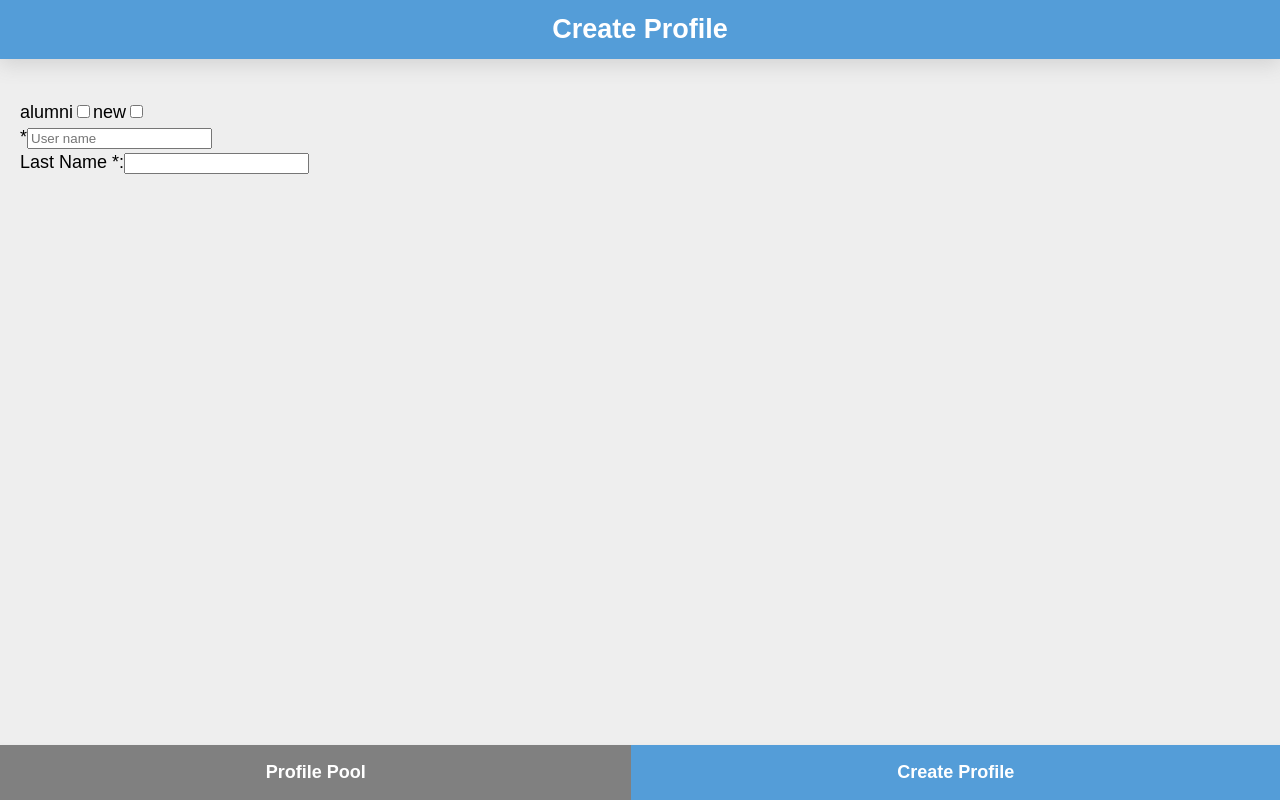
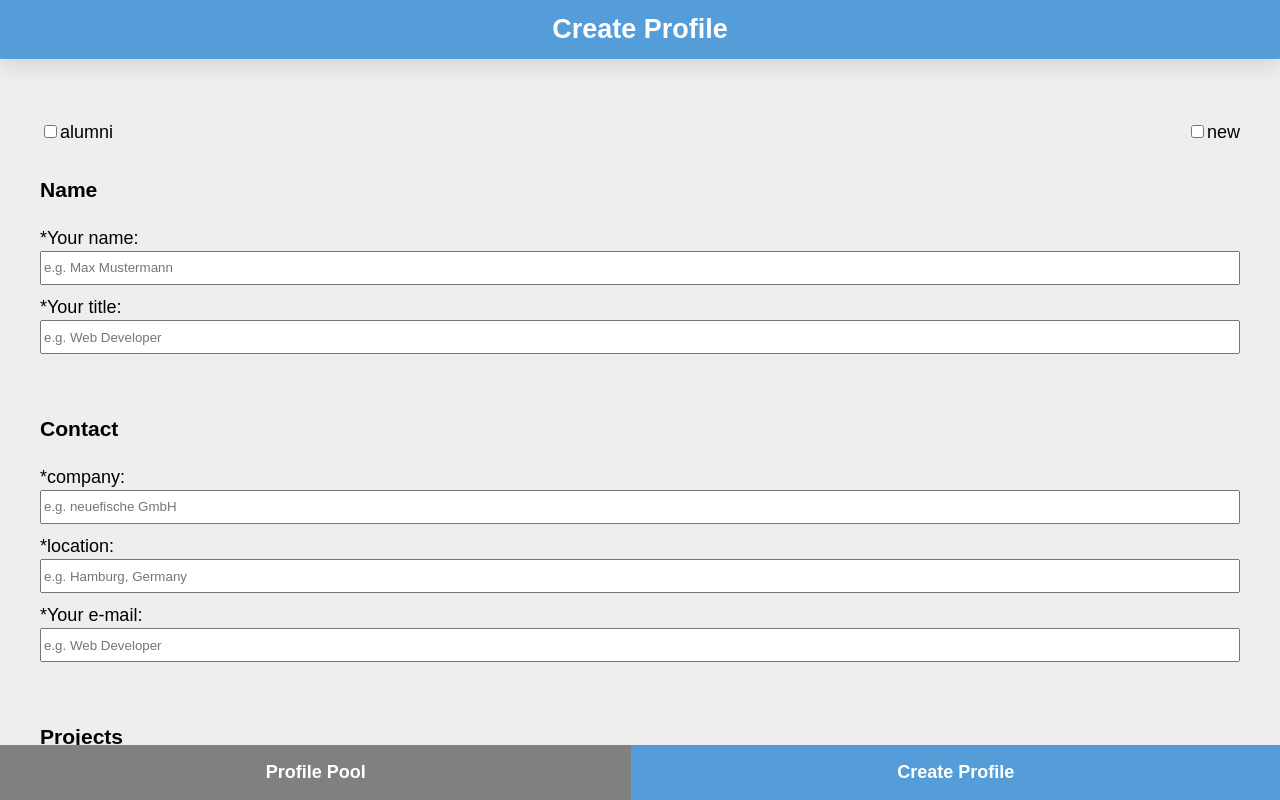
Before and after one commit to evabrinkmann/capstone-project, a React (Create React App) app: page /create-profile in a window 1280 px wide. Built offline with nearby package versions, Linux system fonts and the light colour scheme.

Commit message:
Add form in components

```diff
--- a/src/components/CreateCard.js
+++ b/src/components/CreateCard.js
@@ -1,31 +1,28 @@
 import React from 'react'
 import styled from 'styled-components/macro'
+import FormHead from './FormHead'
+import FormContactSection from './FormContactSection'
+import FormProjectSection from './FormProjectSection'
+import FormSkillTags from './FormSkillTags'
 
 export default function CreateCard() {
   return (
-    <FormStyled>
-      <label>
-        alumni
-        <input name="active" type="checkbox" />
-      </label>
-      <label>
-        new
-        <input name="active" type="checkbox" />
-      </label>
-      <br />
-      <label>
-        *
-        <input name="firstName" type="text" placeholder="User name" />
-      </label>
-      <br />
-      <label>
-        Last Name *:
-        <input name="lastName" type="text" />
-      </label>
-    </FormStyled>
+    <ScrollContainer>
+      <FormStyled>
+        <FormHead />
+        <FormContactSection />
+        <FormProjectSection />
+        <FormSkillTags />
+      </FormStyled>
+    </ScrollContainer>
   )
 }
 
 const FormStyled = styled.form`
   margin: 100px 20px;
+  padding: 20px;
 `
+
+const ScrollContainer = styled.div`
+  overflow-y: scroll;
+`
--- /dev/null
+++ b/src/components/FormContactSection.js
@@ -0,0 +1,45 @@
+import React from 'react'
+import styled from 'styled-components/macro'
+
+export default function FormContactSection() {
+  return (
+    <div>
+      <StyledContactSection>
+        <h3>Contact</h3>
+        <label>
+          *company:
+          <StyledInput
+            name="company"
+            type="text"
+            placeholder="e.g. neuefische GmbH"
+          />
+        </label>
+        <label>
+          *location:
+          <StyledInput
+            name="location"
+            type="text"
+            placeholder="e.g. Hamburg, Germany"
+          />
+        </label>
+        <label>
+          *Your e-mail:
+          <StyledInput
+            name="e-mail"
+            type="text"
+            placeholder="e.g. Web Developer"
+          />
+        </label>
+      </StyledContactSection>
+    </div>
+  )
+}
+
+const StyledContactSection = styled.section`
+  margin-bottom: 50px;
+`
+const StyledInput = styled.input`
+  width: 100%;
+  height: 34px;
+  margin-bottom: 10px;
+`
--- /dev/null
+++ b/src/components/FormHead.js
@@ -0,0 +1,51 @@
+import React from 'react'
+import styled from 'styled-components/macro'
+
+export default function CheckboxAlumni() {
+  return (
+    <FormHead>
+      <StyledCheckboxes>
+        <label>
+          <input name="active" type="checkbox" />
+          alumni
+        </label>
+        <label>
+          <input name="active" type="checkbox" />
+          new
+        </label>
+      </StyledCheckboxes>
+      <h3>Name</h3>
+      <label>
+        *Your name:
+        <StyledInput
+          name="name"
+          type="text"
+          placeholder="e.g. Max Mustermann"
+        />
+      </label>
+      <label>
+        *Your title:
+        <StyledInput
+          name="title"
+          type="text"
+          placeholder="e.g. Web Developer"
+        />
+      </label>
+    </FormHead>
+  )
+}
+
+const FormHead = styled.div`
+  margin-bottom: 50px;
+`
+
+const StyledCheckboxes = styled.div`
+  display: flex;
+  justify-content: space-between;
+  margin-bottom: 30px;
+`
+const StyledInput = styled.input`
+  width: 100%;
+  height: 34px;
+  margin-bottom: 10px;
+`
--- /dev/null
+++ b/src/components/FormProjectSection.js
@@ -0,0 +1,44 @@
+import React from 'react'
+import styled from 'styled-components/macro'
+
+export default function FormProjectSection() {
+  return (
+    <div>
+      <h3>Projects</h3>
+      <label>
+        *capstone project:
+        <StyledInput
+          name="capstoneName"
+          type="text"
+          placeholder="e.g. Recipe App, Language App etc."
+        />
+      </label>
+      <label>
+        capstone project Link:
+        <StyledInput
+          name="capstoneLink"
+          type="text"
+          placeholder="https://..."
+        />
+      </label>
+      <label>
+        personal-Website:
+        <StyledInput name="website" type="text" placeholder="https://..." />
+      </label>
+      <label>
+        github:
+        <StyledInput name="github" type="text" placeholder="https://..." />
+      </label>
+      <label>
+        codepen:
+        <StyledInput name="codepen" type="text" placeholder="https://..." />
+      </label>
+    </div>
+  )
+}
+
+const StyledInput = styled.input`
+  width: 100%;
+  height: 34px;
+  margin-bottom: 10px;
+`
--- /dev/null
+++ b/src/components/FormSkillTags.js
@@ -0,0 +1,55 @@
+import React from 'react'
+import styled from 'styled-components/macro'
+
+export default function FormSkillTags() {
+  return (
+    <StyledSkillTags>
+      <h3>skills</h3>
+      <label>
+        <input name="active" type="checkbox" />
+        html5
+      </label>
+      <label>
+        <input name="active" type="checkbox" />
+        css3
+      </label>
+      <label>
+        <input name="active" type="checkbox" />
+        bootstrap
+      </label>
+      <label>
+        <input name="active" type="checkbox" />
+        sass
+      </label>
+      <label>
+        <input name="active" type="checkbox" />
+        javascript
+      </label>
+      <label>
+        <input name="active" type="checkbox" />
+        react
+      </label>
+      <label>
+        <input name="active" type="checkbox" />
+        firebase
+      </label>
+      <label>
+        <input name="active" type="checkbox" />
+        node.js
+      </label>
+      <label>
+        <input name="active" type="checkbox" />
+        jest
+      </label>
+      <label>
+        <input name="active" type="checkbox" />
+        cypress
+      </label>
+    </StyledSkillTags>
+  )
+}
+
+const StyledSkillTags = styled.div`
+  display: flex;
+  flex-direction: column;
+`
```
